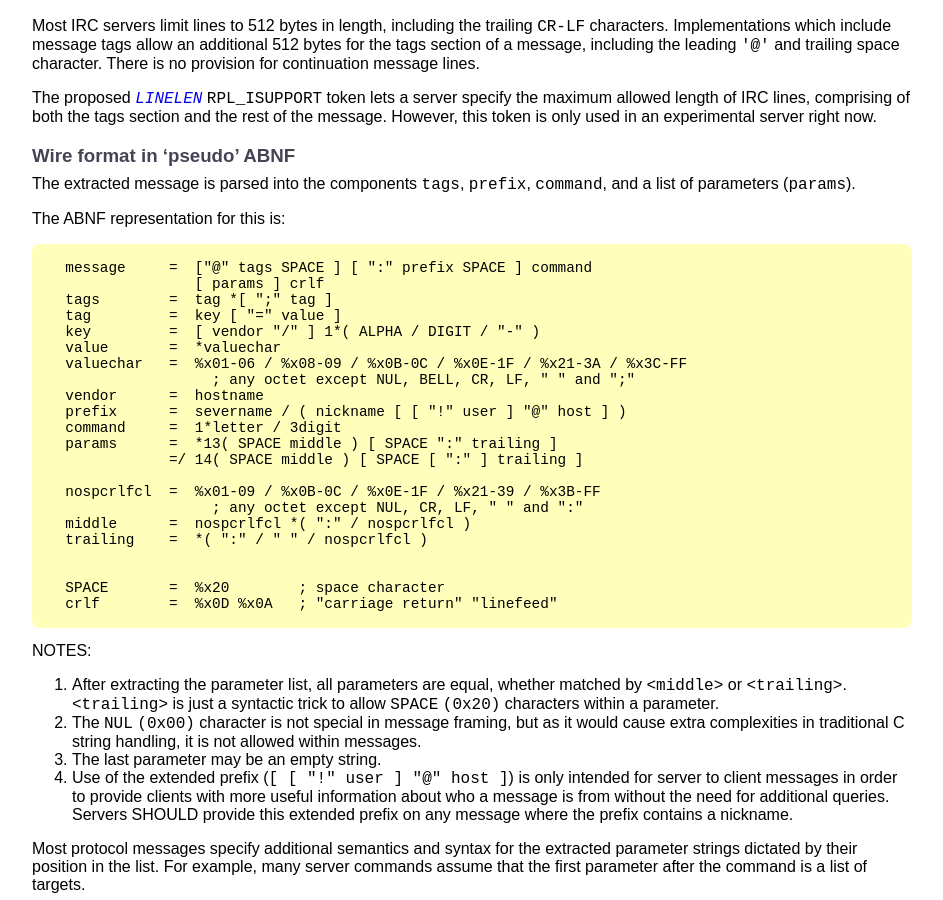
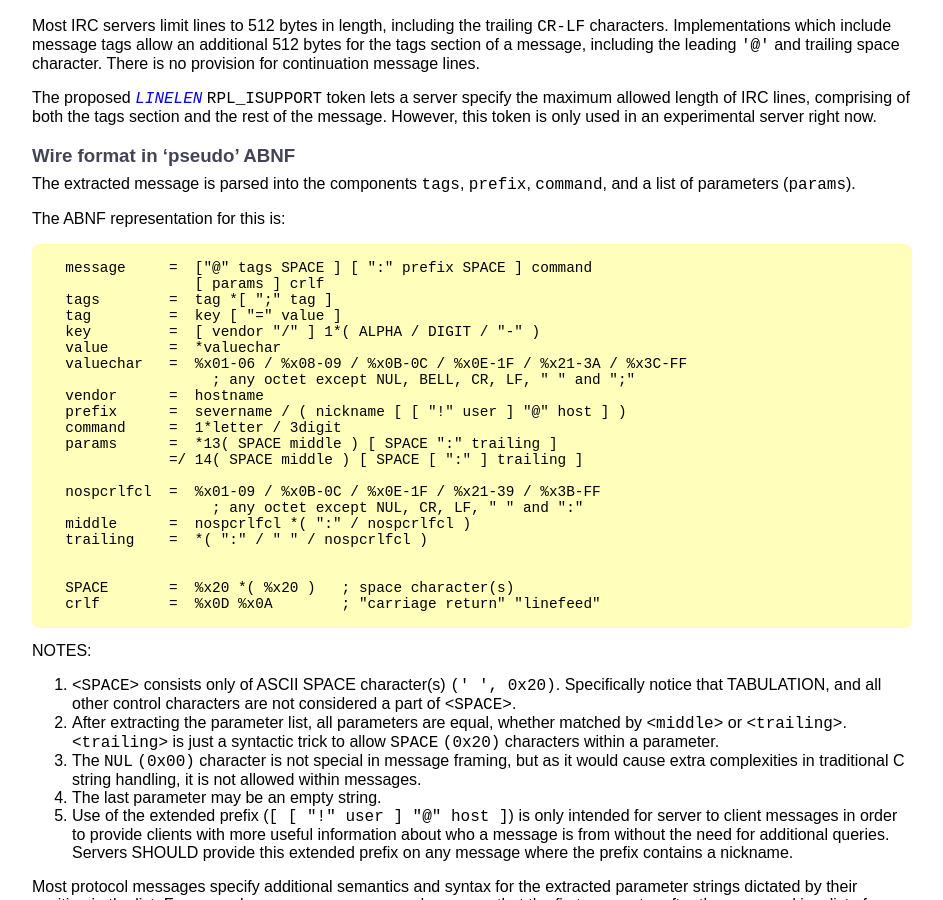
Before and after one commit to ircdocs/modern-irc, a Jekyll site: the page built from index.md, in a window 1280 px wide and 900 px high, scrolled down 6679 px. Shown: the whole window, without its empty margins (168-1111 px from the left). Built offline with Jekyll 4.4.1, drawn with Linux system fonts in a browser that asks for light colours.

Commit message:
Use the more accurate and better SPACE definition

```diff
--- a/index.md
+++ b/index.md
@@ -312,15 +312,16 @@ The ABNF representation for this is:
       trailing    =  *( ":" / " " / nospcrlfcl )
 
 
-      SPACE       =  %x20        ; space character
-      crlf        =  %x0D %x0A   ; "carriage return" "linefeed"
+      SPACE       =  %x20 *( %x20 )   ; space character(s)
+      crlf        =  %x0D %x0A        ; "carriage return" "linefeed"
 
 NOTES:
 
-1. After extracting the parameter list, all parameters are equal, whether matched by `<middle>` or `<trailing>`. `<trailing>` is just a syntactic trick to allow `SPACE` `(0x20)` characters within a parameter.
-2. The `NUL` `(0x00)` character is not special in message framing, but as it would cause extra complexities in traditional C string handling, it is not allowed within messages.
-3. The last parameter may be an empty string.
-4. Use of the extended prefix (`[ [ "!" user ] "@" host ]`) is only intended for server to client messages in order to provide clients with more useful information about who a message is from without the need for additional queries. Servers SHOULD provide this extended prefix on any message where the prefix contains a nickname.
+1. `<SPACE>` consists only of ASCII SPACE character(s) `(' ', 0x20)`. Specifically notice that TABULATION, and all other control characters are not considered a part of `<SPACE>`.
+2. After extracting the parameter list, all parameters are equal, whether matched by `<middle>` or `<trailing>`. `<trailing>` is just a syntactic trick to allow `SPACE` `(0x20)` characters within a parameter.
+3. The `NUL` `(0x00)` character is not special in message framing, but as it would cause extra complexities in traditional C string handling, it is not allowed within messages.
+4. The last parameter may be an empty string.
+5. Use of the extended prefix (`[ [ "!" user ] "@" host ]`) is only intended for server to client messages in order to provide clients with more useful information about who a message is from without the need for additional queries. Servers SHOULD provide this extended prefix on any message where the prefix contains a nickname.
 
 Most protocol messages specify additional semantics and syntax for the extracted parameter strings dictated by their position in the list. For example, many server commands assume that the first parameter after the command is a list of targets.
 
```
